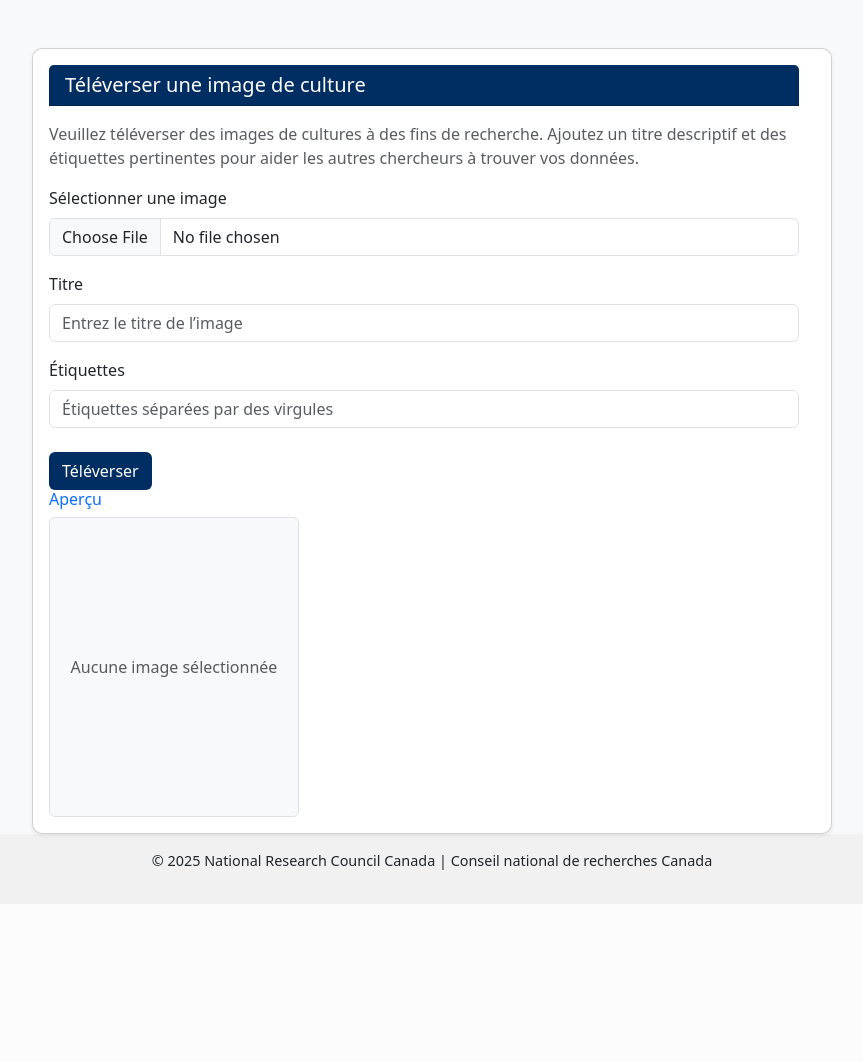
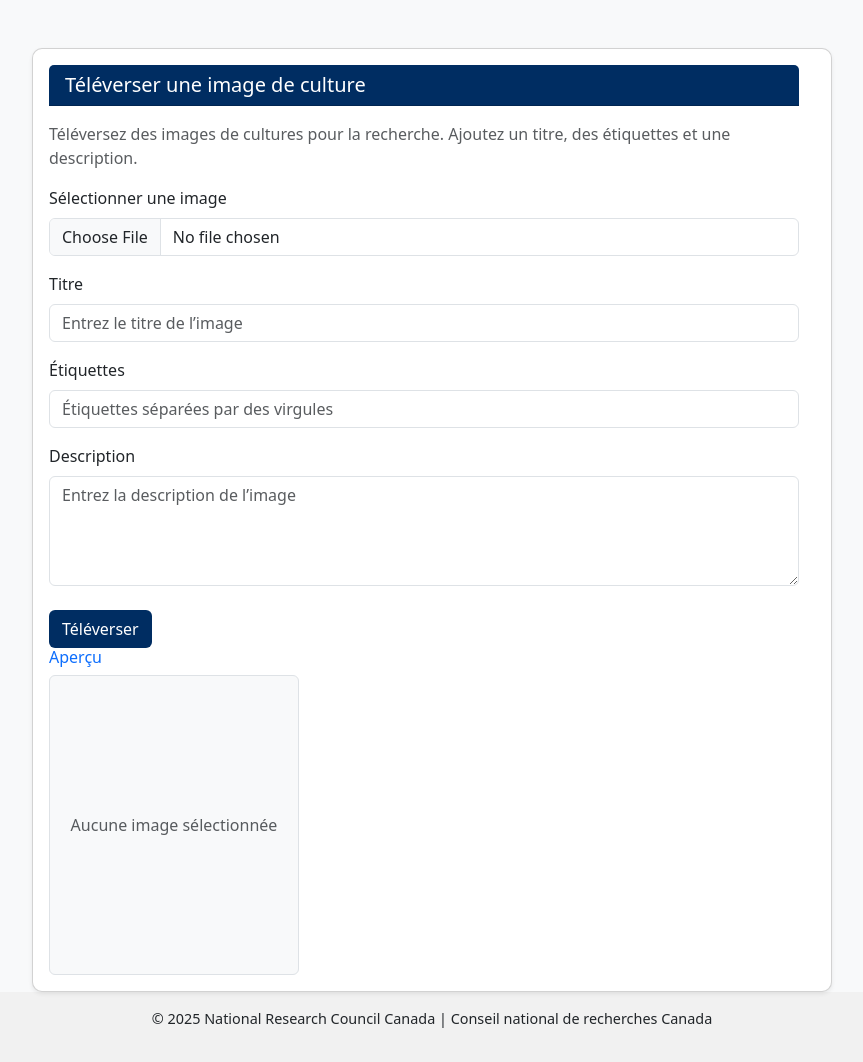
Before and after one commit to aribamin/Crop-Image-MVP, a Flask app: page /upload in a window 1280 px wide. Shown: the part 128-1190 px from the top of the page, without its empty margins (208-1071 px from the left). Before the commit the page ends 998 px from the top, so only its background shows below. Run offline with Flask 3, Linux system fonts and the light colour scheme; the visitor is signed in with stand-in values (Sample User, id 1).

Commit message:
Added crop descriptions form

```diff
--- a/app.py
+++ b/app.py
@@ -14,7 +14,8 @@ c.execute('''CREATE TABLE IF NOT EXISTS images (
                 id INTEGER PRIMARY KEY AUTOINCREMENT,
                 filename TEXT,
                 title TEXT,
-                tags TEXT
+                tags TEXT,
+                description TEXT
             )''')
 conn.commit()
 conn.close()
@@ -26,7 +27,7 @@ PASSWORD = "demo"
 @app.route("/", methods=["GET", "POST"])
 def login():
     if "user" in session:
-        return redirect(url_for("gallery"))  # redirect logged-in users to gallery
+        return redirect(url_for("gallery"))
 
     if request.method == "POST":
         username = request.form.get("username")
@@ -49,13 +50,16 @@ def upload():
         file = request.files["image"]
         title = request.form.get("title")
         tags = request.form.get("tags")
+        description = request.form.get("description")  # NEW
         if file:
             filepath = os.path.join(UPLOAD_FOLDER, file.filename)
             file.save(filepath)
             conn = sqlite3.connect("database.db")
             c = conn.cursor()
-            c.execute("INSERT INTO images (filename, title, tags) VALUES (?, ?, ?)",
-                      (file.filename, title, tags))
+            c.execute(
+                "INSERT INTO images (filename, title, tags, description) VALUES (?, ?, ?, ?)",
+                (file.filename, title, tags, description)
+            )
             conn.commit()
             conn.close()
             message = "Image uploaded successfully!"
@@ -107,6 +111,5 @@ def delete_image(image_id):
 
     return redirect(url_for("gallery"))
 
-
 if __name__ == "__main__":
     app.run(debug=True)
--- a/templates/upload.html
+++ b/templates/upload.html
@@ -4,10 +4,8 @@
 {% set lang = session.get('lang', 'en') %}
 
 <div class="d-flex justify-content-center mt-4">
-    <!-- Form and Preview Container -->
     <div class="d-flex card shadow-sm p-3" style="width: 800px;">
 
-        <!-- Upload Form -->
         <div class="flex-grow-1 me-3">
             <div class="card-header text-white mb-3" style="background-color: #002D62;">
                 <h5 class="mb-0">{{ "Upload Crop Image" if lang=='en' else "Téléverser une image de culture" }}</h5>
@@ -15,9 +13,9 @@
 
             <p class="text-muted">
                 {% if lang == 'en' %}
-                    Please upload crop images for research purposes. Add a descriptive title and relevant tags to help other researchers find your data.
+                    Upload crop images for research. Add a descriptive title, tags, and description.
                 {% else %}
-                    Veuillez téléverser des images de cultures à des fins de recherche. Ajoutez un titre descriptif et des étiquettes pertinentes pour aider les autres chercheurs à trouver vos données.
+                    Téléversez des images de cultures pour la recherche. Ajoutez un titre, des étiquettes et une description.
                 {% endif %}
             </p>
 
@@ -37,13 +35,17 @@
                     <input type="text" name="tags" placeholder="{{ 'Comma-separated tags' if lang=='en' else 'Étiquettes séparées par des virgules' }}" class="form-control">
                 </div>
 
+                <div class="mb-3">
+                    <label class="form-label">{{ "Description" if lang=='en' else "Description" }}</label>
+                    <textarea name="description" class="form-control" rows="4" placeholder="{{ 'Enter image description' if lang=='en' else 'Entrez la description de l’image' }}"></textarea>
+                </div>
+
                 <button type="submit" class="btn mt-2" style="background-color: #002D62; color: white;">
                     {{ "Upload" if lang=='en' else "Téléverser" }}
                 </button>
             </form>
         </div>
 
-        <!-- Image Preview -->
         <div style="width: 250px;">
             <h6 class="text-primary">{{ "Preview" if lang=='en' else "Aperçu" }}</h6>
             <div class="border rounded p-2" style="height: 300px; display:flex; align-items:center; justify-content:center; background-color:#f8f9fa;">
@@ -55,7 +57,6 @@
     </div>
 </div>
 
-<!-- JS for live preview -->
 <script>
 const imageInput = document.getElementById('imageInput');
 const preview = document.getElementById('preview');
```
Also changed, not shown: templates/base.html (+6 -32 lines), templates/gallery.html (+27 -9 lines). Lines whose indentation alone changed are shown as unchanged.
